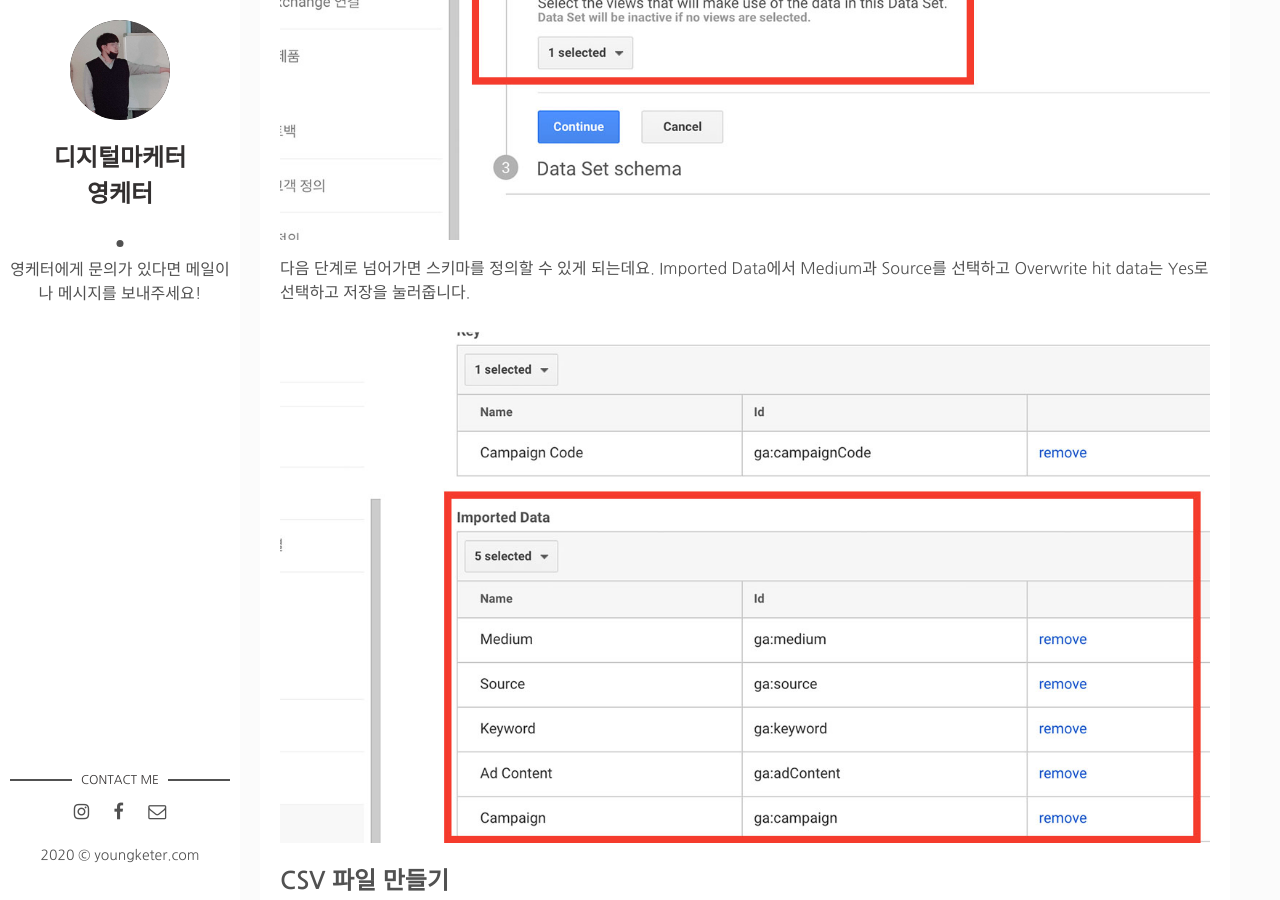
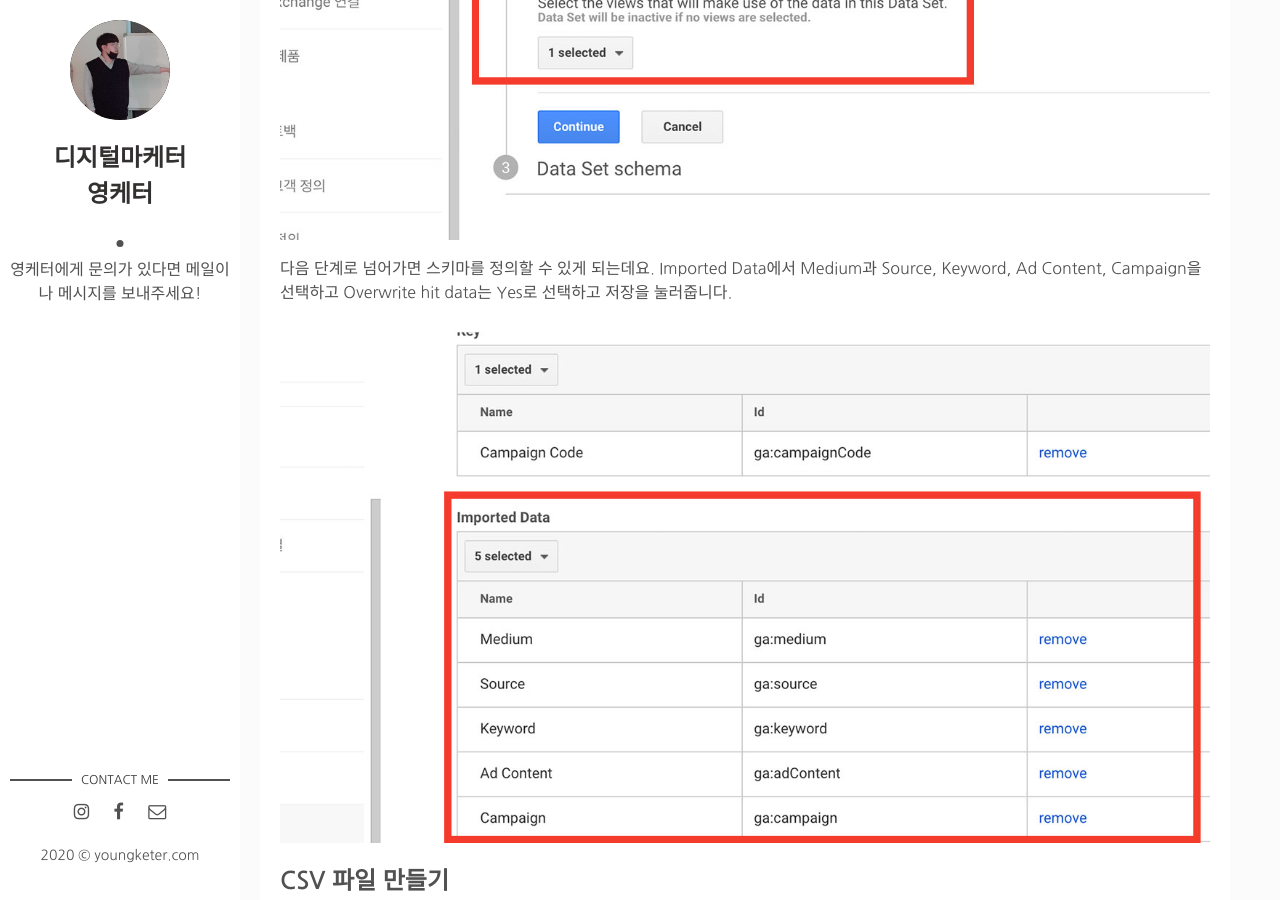
Before and after one commit to youngjungcho/marketing_Blog, a Jekyll site: the page built from _posts/2020-10-08-dataimport_1.md, in a window 1280 px wide and 900 px high, scrolled down 3744 px. Built offline with Jekyll 4.4.1, drawn with Linux system fonts in a browser that asks for light colours; comment, search, counter and statistics services are not loaded.

Commit message:
Update 2020-10-08-dataimport_1.md

```diff
--- a/_posts/2020-10-08-dataimport_1.md
+++ b/_posts/2020-10-08-dataimport_1.md
@@ -74,7 +74,7 @@ Data Set type에는 여러 가지 항목들이 있는데요. 저희는 캠페인
 
 ![데이터가져오기 이미지](/img/posts/008/004.jpg)
 
-다음 단계로 넘어가면 스키마를 정의할 수 있게 되는데요. Imported Data에서 Medium과 Source를 선택하고 Overwrite hit data는 Yes로 선택하고 저장을 눌러줍니다.
+다음 단계로 넘어가면 스키마를 정의할 수 있게 되는데요. Imported Data에서 Medium과 Source, Keyword, Ad Content, Campaign을 선택하고 Overwrite hit data는 Yes로 선택하고 저장을 눌러줍니다.
 
 ![데이터가져오기 이미지](/img/posts/008/005.jpg)
 
```
Also changed, not shown: other parts of _posts/2020-10-08-dataimport_1.md (+4 -4 lines).
